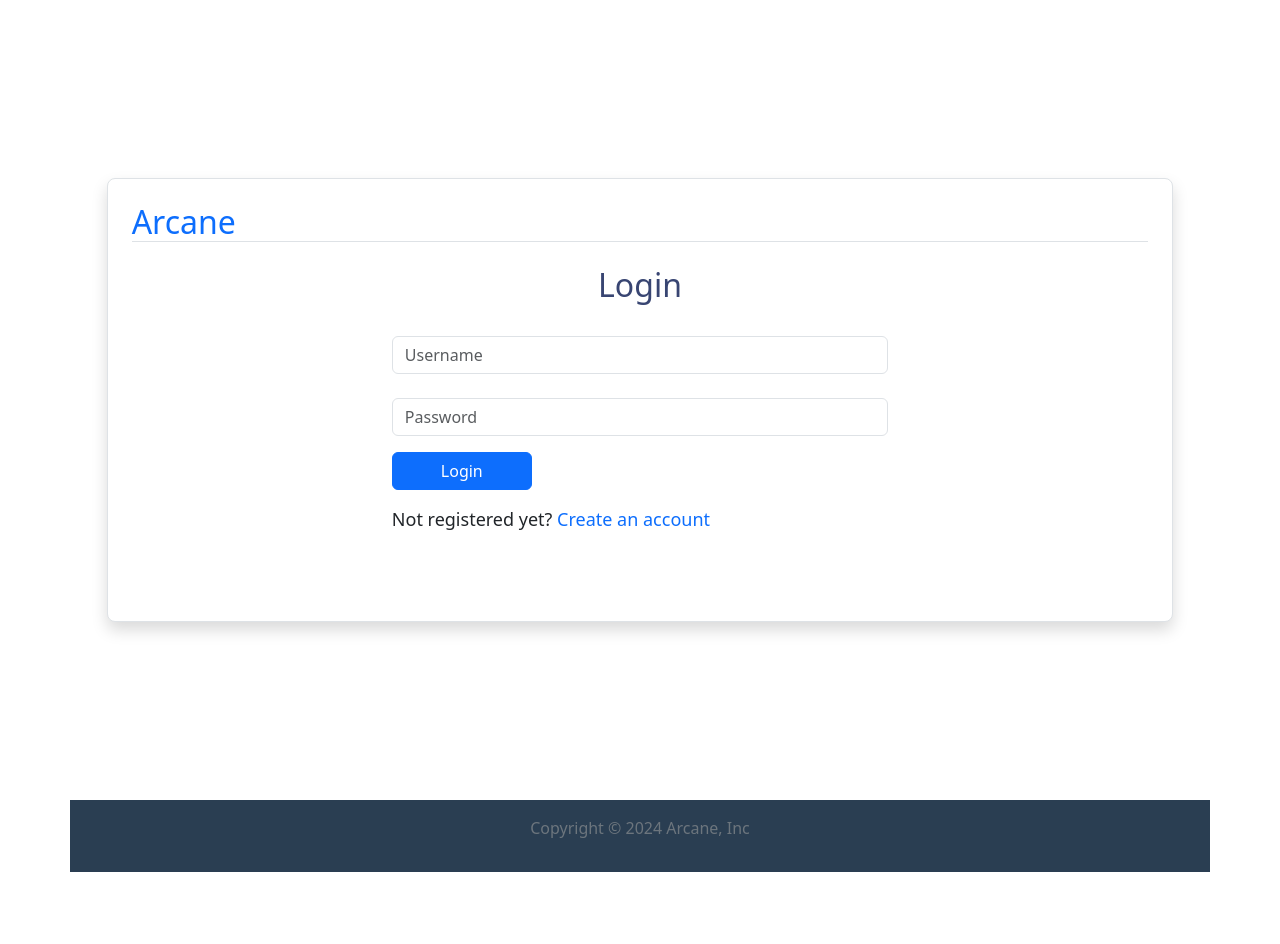
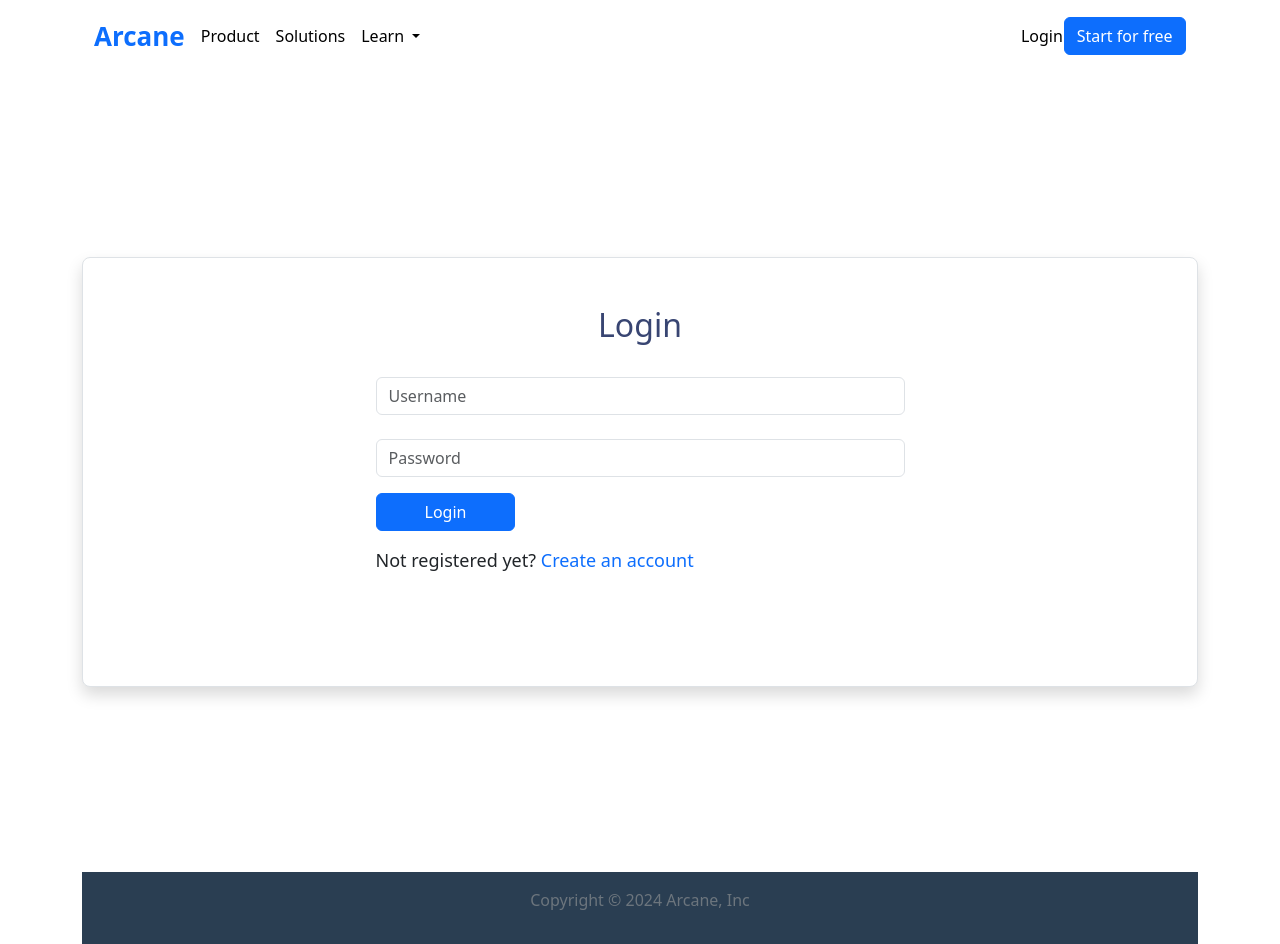
Before and after one commit to talhasan06/arcane, a Django app: page /accounts/login/ in a window 1280 px wide. Before the commit the page ends 872 px from the top, so only its background shows below. Run offline with Django 4.2, Linux system fonts and the light colour scheme.

Commit message:
login register footer added

```diff
--- a/accounts/templates/user_login.html
+++ b/accounts/templates/user_login.html
@@ -1,11 +1,60 @@
-{% extends 'base.html' %}
-{% block content %}
-<div class="d-flex align-items-center justify-content-center vh-100 w-100" >
-  <div class="form-group col-12 col-md-10 border shadow p-4 bg-white rounded-3 ">
-    <div class="border-bottom bg-white">
-      <a class="text-primary h2 text-decoration-none" href="{% url 'home' %}">Arcane</a>
+{% load static %}
+<!doctype html>
+<html lang="en">
+  <head>
+    <meta charset="utf-8">
+    <meta name="viewport" content="width=device-width, initial-scale=1">
+    <title>Arcane</title>
+    <link href="https://cdn.jsdelivr.net/npm/bootstrap@5.3.2/dist/css/bootstrap.min.css" rel="stylesheet" integrity="sha384-T3c6CoIi6uLrA9TneNEoa7RxnatzjcDSCmG1MXxSR1GAsXEV/Dwwykc2MPK8M2HN" crossorigin="anonymous">
+    <!-- font awesome -->
+    <link rel="stylesheet" href="https://cdnjs.cloudflare.com/ajax/libs/font-awesome/6.5.1/css/all.min.css" integrity="sha512-DTOQO9RWCH3ppGqcWaEA1BIZOC6xxalwEsw9c2QQeAIftl+Vegovlnee1c9QX4TctnWMn13TZye+giMm8e2LwA==" crossorigin="anonymous" referrerpolicy="no-referrer" />
+    <link rel="stylesheet" href="{% static 'css/style.css' %}">
+  </head>
+  <body class="container">
+    {% if messages %}
+          <div class="alert alert-success text-center">
+              {% for message in messages %}
+                  {{ message }}
+              {% endfor %}
           </div>
-    <br>
+    {% endif %}
+    <!-- navbar -->
+    <nav class="navbar navbar-expand-lg py-3">
+      <div class="container-fluid">
+          <div class="me-2">
+              <a class="text-primary fw-bold text-decoration-none" style="font-size: 26px;">Arcane</a>
+          </div>
+        <button class="navbar-toggler" type="button" data-bs-toggle="collapse" data-bs-target="#navbarSupportedContent" aria-controls="navbarSupportedContent" aria-expanded="false" aria-label="Toggle navigation">
+          <span class="navbar-toggler-icon"></span>
+        </button>
+        <div class="collapse navbar-collapse" id="navbarSupportedContent">
+          <ul class="navbar-nav me-auto mb-2 mb-lg-0 col-8">
+            <li class="nav-item">
+              <a class="nav-link active" aria-current="page" href="#">Product</a>
+            </li>
+            <li class="nav-item">
+              <a class="nav-link" href="#">Solutions</a>
+            </li>
+            <li class="nav-item dropdown">
+              <a class="nav-link dropdown-toggle" href="#" role="button" data-bs-toggle="dropdown" aria-expanded="false">
+                Learn
+              </a>
+              <ul class="dropdown-menu">
+                <li><a class="dropdown-item" href="#">Coming soon</a></li>
+
+              </ul>
+            </li>
+
+          </ul>
+          <div class="d-md-flex align-items-center justify-content-around flex-md-row flex-column col-md-2 col-4">
+              <a class="text-decoration-none text-black d-block mb-md-0 mb-3 test-start"  href="{% url 'login' %}">Login</a>
+              <a class="btn btn-primary d-block" href="{% url 'register' %}">Start for free</a>
+          </div>
+        </div>
+      </div>
+    </nav>
+    <div class="d-flex align-items-center justify-content-center vh-100 " >
+      <div class="form-group col-12 border shadow bg-white rounded-3 py-5 px-3">
         <p class="text-center h2" style="color:#384572;">Login</p>
         <br>
         <form method="post">
@@ -37,4 +86,12 @@
 
       </div>
     </div>
-{% endblock %}
+    <!-- footer -->
+    <footer style="background-color: #2A3E52;" class="d-flex justify-content-center">
+      <div class="text-center py-3">
+        <p class="text-secondary fw-medium">Copyright &copy; 2024 Arcane, Inc</p>
+      </div>
+    </footer>
+    <script src="https://cdn.jsdelivr.net/npm/bootstrap@5.3.2/dist/js/bootstrap.bundle.min.js" integrity="sha384-C6RzsynM9kWDrMNeT87bh95OGNyZPhcTNXj1NW7RuBCsyN/o0jlpcV8Qyq46cDfL" crossorigin="anonymous"></script>
+  </body>
+</html>
```
Also changed, not shown: accounts/templates/user_registration.html (+55 -6 lines). Lines whose indentation alone changed are shown as unchanged.
